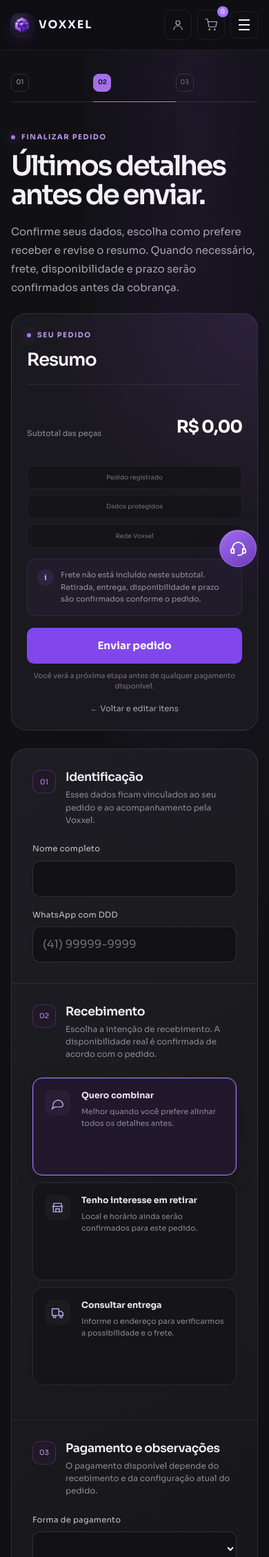
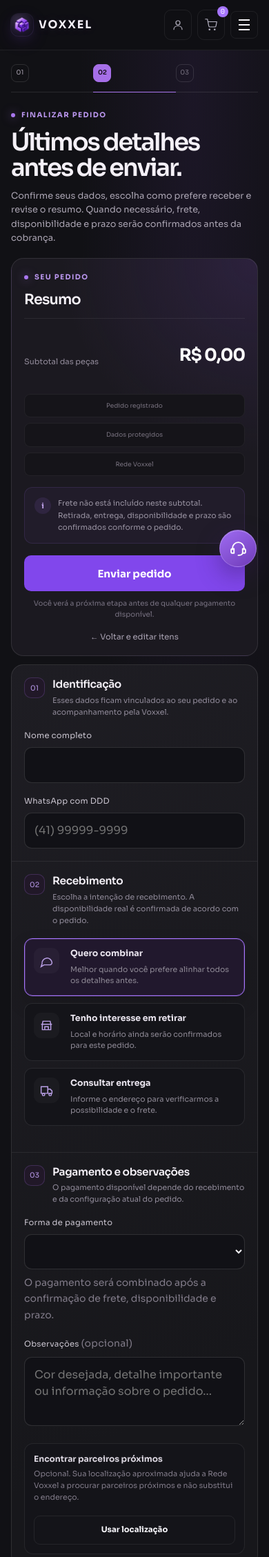
Before and after one commit to nisouzaaf14/voxxel-site, a Flask app: template templates/checkout.html in a window 390 px wide. Shown: the top 2257 px of the page at 69% size. Run offline with Flask 3, Linux system fonts and the light colour scheme; the template is opened without the code that fills it, so the values that code supplies are empty; parts of the project's set-up code (start-up, migrations or seed data) failed here and were passed over; some libraries are stand-ins or nearby versions.

Commit message:
Refina produto e checkout no mobile

```diff
--- a/static/css/commerce.css
+++ b/static/css/commerce.css
@@ -181,3 +181,46 @@
 .reference-rule{display:flex;align-items:center;gap:14px;margin-top:14px;padding:13px 15px;border-radius:14px;border:1px solid var(--line);background:rgba(255,255,255,.02);font-size:.8rem;color:var(--muted);flex-wrap:wrap}.reference-rule>span{text-transform:uppercase;letter-spacing:.08em;font-size:.68rem;color:#c8adff}.reference-rule strong{font-weight:500;color:var(--text)}.reference-rule b{color:#a970ff;font-weight:700}
 .project-brief-grid{display:grid;grid-template-columns:1fr 1fr;gap:14px;margin-top:20px}.project-brief-wide{grid-column:1/-1}.project-brief-grid .field span b{color:#b184ff}.project-brief-grid textarea{resize:vertical;min-height:94px}
 @media(max-width:760px){.project-reference-grid,.project-brief-grid{grid-template-columns:1fr}.project-brief-wide{grid-column:auto}.project-upload-card{min-height:150px}}
+
+
+/* Audit 2026-09 — product and checkout mobile density */
+@media(max-width:600px){
+  .product-page-v8 .product-shell{padding-top:18px;padding-bottom:64px}
+  .product-page-v8 .breadcrumb{margin-bottom:14px}
+  .product-page-v8 .product-hero{gap:14px}
+  .product-page-v8 .product-media{aspect-ratio:1.12;border-radius:18px}
+  .product-page-v8 .pdp-media[data-tem-foto="1"] img{padding:12px}
+  .product-page-v8 .product-media-note{padding-top:9px;font-size:.58rem}
+  .product-page-v8 .product-buy-card{padding:19px;border-radius:18px}
+  .product-page-v8 .product-buy-card .pdp-title{margin-bottom:15px;font-size:2rem}
+  .product-page-v8 .product-price-row{margin-bottom:17px}
+  .product-page-v8 .product-buy-card .pdp-desc{margin-bottom:18px;font-size:.82rem;line-height:1.65}
+  .product-page-v8 .product-spec-strip-v8{grid-template-columns:1fr 1fr;margin-top:16px;border-radius:12px}
+  .product-page-v8 .product-spec-strip-v8>div{padding:11px}
+  .product-page-v8 .product-assurances{margin-bottom:20px}
+  .product-page-v8 .product-assurances>div{gap:10px;padding:12px 0}
+  .product-page-v8 .assurance-icon{flex-basis:30px;height:30px}
+  .product-page-v8 .product-assurances strong{font-size:.78rem}
+  .product-page-v8 .product-assurances small{margin-top:3px;font-size:.67rem}
+  .product-page-v8 .product-actions-secondary{gap:7px}
+  .product-page-v8 .product-fineprint{font-size:.65rem;line-height:1.5}
+
+  .checkout-page-v8 .checkout-shell{padding-top:20px;padding-bottom:64px}
+  .checkout-page-v8 .commerce-steps-v8{margin-bottom:24px}
+  .checkout-page-v8 .checkout-intro{margin-bottom:18px}
+  .checkout-page-v8 .checkout-intro h1{margin-bottom:12px;font-size:2.2rem}
+  .checkout-page-v8 .checkout-intro>p:last-child{font-size:.8rem;line-height:1.6}
+  .checkout-page-v8 .checkout-layout{gap:12px}
+  .checkout-page-v8 .checkout-summary-card{padding:18px;border-radius:18px}
+  .checkout-page-v8 .checkout-summary-top{padding-bottom:14px}
+  .checkout-page-v8 .checkout-summary-top h2{font-size:1.3rem}
+  .checkout-page-v8 .checkout-summary-card .checkout-itens{max-height:210px;margin-top:12px}
+  .checkout-page-v8 .checkout-form-card{border-radius:18px}
+  .checkout-page-v8 .checkout-form-section{padding:18px}
+  .checkout-page-v8 .checkout-section-title{gap:11px;margin-bottom:17px}
+  .checkout-page-v8 .checkout-section-title>span{flex-basis:30px;height:30px}
+  .checkout-page-v8 .checkout-section-title h2{font-size:.96rem}
+  .checkout-page-v8 .checkout-section-title p{font-size:.68rem}
+  .checkout-page-v8 .receiving-card{min-height:0;padding:13px;border-radius:12px}
+  .checkout-page-v8 .location-box{padding:13px}
+}
```
